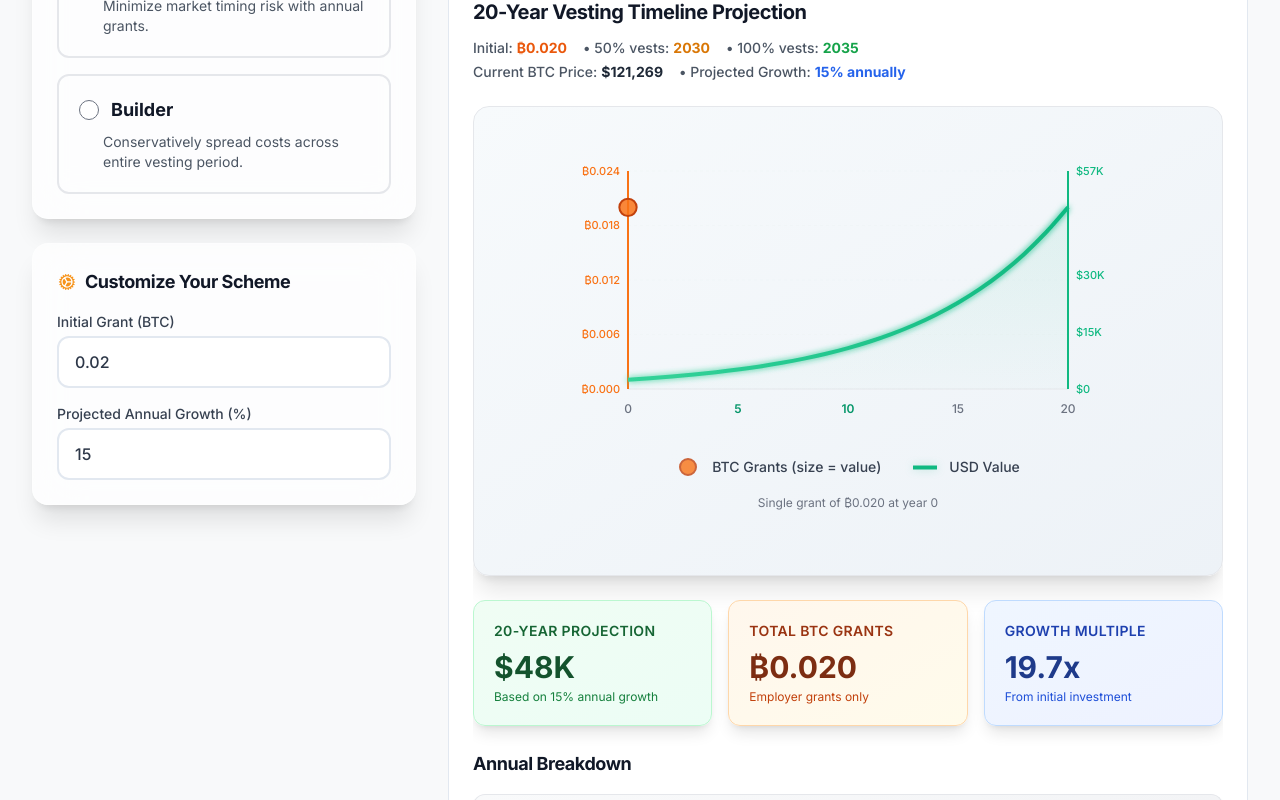
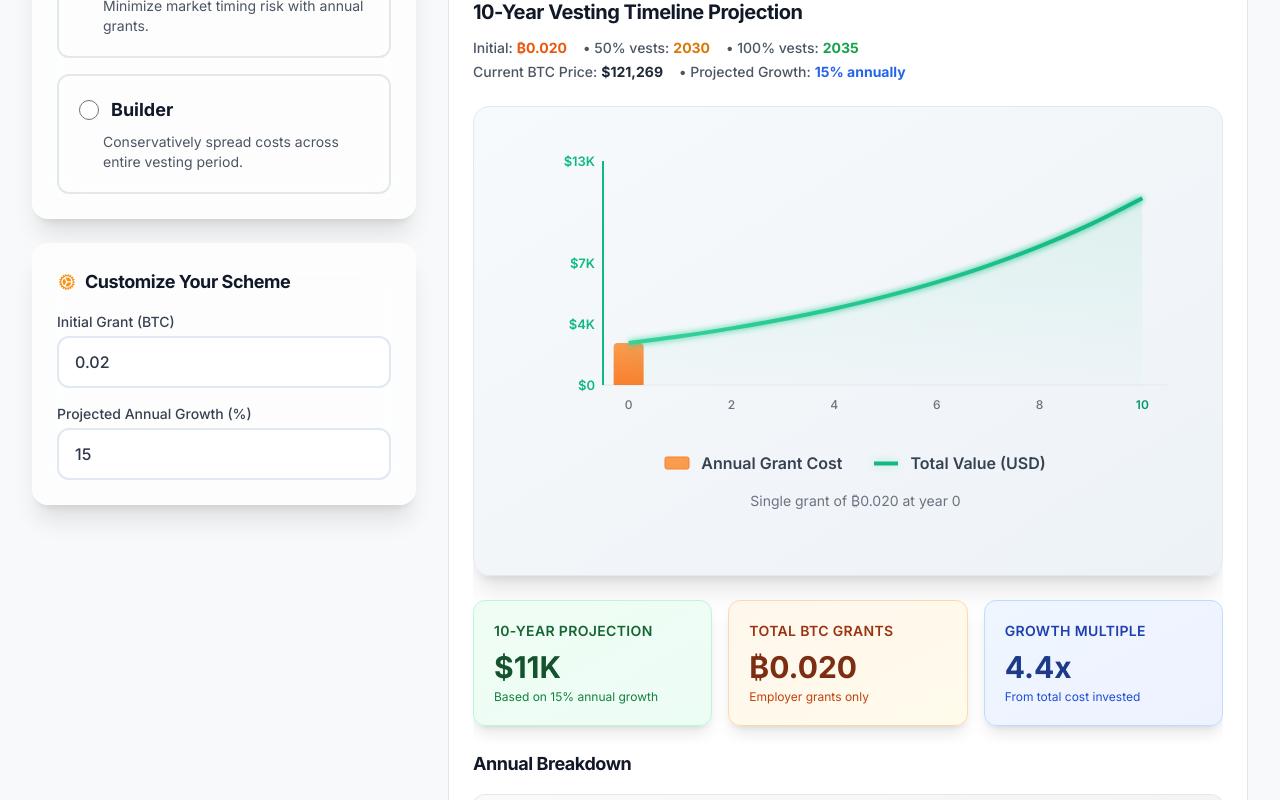
Before and after one commit to rathernotsay21/bitcoin_benefit, a Next.js app: page /calculator/accelerator in a window 1280 px wide. Shown: the part 400-1200 px from the top of the page. Built offline with nearby package versions, Linux system fonts and the light colour scheme.

Commit message:
chart changes

```diff
--- a/src/components/VestingTimelineChartRecharts.tsx
+++ b/src/components/VestingTimelineChartRecharts.tsx
@@ -5,6 +5,7 @@ import {
   LineChart,
   Line,
   Area,
+  Bar,
   XAxis,
   YAxis,
   CartesianGrid,
@@ -232,11 +233,11 @@ const CustomLegend = ({ schemeId, initialGrant, annualGrant }: CustomLegendProps
     <div className="flex flex-col items-center gap-4 mt-4">
       <div className="flex justify-center gap-8">
         <div className="flex items-center gap-3">
-          <svg width="24" height="24" className="overflow-visible">
-            <circle cx="12" cy="12" r="8" fill="#f97316" opacity="0.8" stroke="#c2410c" strokeWidth="2" />
+          <svg width="24" height="12" className="overflow-visible">
+            <rect x="0" y="0" width="24" height="12" fill="#fb923c" opacity="0.9" stroke="#f97316" strokeWidth="1" rx="2" />
           </svg>
-          <span className="text-sm font-medium text-gray-700 dark:text-gray-300">
-            BTC Grants (size = value)
+          <span className="text-base font-semibold text-gray-700 dark:text-gray-300">
+            Annual Grant Cost
           </span>
         </div>
         <div className="flex items-center gap-3">
@@ -251,13 +252,13 @@ const CustomLegend = ({ schemeId, initialGrant, annualGrant }: CustomLegendProps
               filter="drop-shadow(0 0 4px #10b98140)"
             />
           </svg>
-          <span className="text-sm font-medium text-gray-700 dark:text-gray-300">
-            USD Value
+          <span className="text-base font-semibold text-gray-700 dark:text-gray-300">
+            Total Value (USD)
           </span>
         </div>
       </div>
       {/* Grant schedule subtitle */}
-      <div className="text-xs text-gray-500 dark:text-gray-400 text-center">
+      <div className="text-sm text-gray-500 dark:text-gray-400 text-center">
         {schemeId === 'accelerator' && `Single grant of ${formatBTC(initialGrant)} at year 0`}
         {schemeId === 'steady-builder' && `Initial ${formatBTC(initialGrant)} + ${formatBTC(annualGrant || 0)} annually for 5 years`}
         {schemeId === 'slow-burn' && `${formatBTC(annualGrant || 0)} annually for 10 years`}
@@ -288,11 +289,11 @@ function VestingTimelineChartRecharts({
     return () => window.removeEventListener('resize', checkIsMobile);
   }, []);
 
-  // Extend timeline to 20 years (240 months) if needed
+  // Extend timeline to 10 years (120 months) if needed
   const extendedTimeline = useMemo(() => {
     const extended = [...timeline];
     const maxMonth = Math.max(...timeline.map(p => p.month));
-    const targetMonths = 240; // 20 years
+    const targetMonths = 120; // 10 years
 
     if (maxMonth < targetMonths) {
       const monthlyGrowthRate = projectedBitcoinGrowth / 12 / 100;
@@ -320,22 +321,26 @@ function VestingTimelineChartRecharts({
   const yearlyData = useMemo(() => {
     const data = extendedTimeline
       .filter((_, index) => index % 12 === 0)
-      .slice(0, 21)
+      .slice(0, 11) // Only 11 points for 0-10 years
       .map((point, index) => {
         const year = index;
         let grantSize = 0;
+        let grantCost = 0; // Annual cost to employer
         let isInitialGrant = false;
 
-        // Determine if this year has a grant
+        // Determine if this year has a grant and its cost
         if (year === 0 && initialGrant > 0) {
           grantSize = initialGrant;
+          grantCost = initialGrant * currentBitcoinPrice; // Cost at today's price
           isInitialGrant = true;
         } else if (annualGrant && annualGrant > 0 && year > 0) {
           // Check scheme-specific grant rules
           if (schemeId === 'slow-burn' && year <= 10) {
             grantSize = annualGrant;
+            grantCost = annualGrant * currentBitcoinPrice;
           } else if (schemeId === 'steady-builder' && year <= 5) {
             grantSize = annualGrant;
+            grantCost = annualGrant * currentBitcoinPrice;
           }
         }
 
@@ -346,83 +351,53 @@ function VestingTimelineChartRecharts({
           bitcoinPrice: point.bitcoinPrice,
           vestedAmount: point.vestedAmount,
           grantSize,
+          grantCost, // Annual grant cost in USD
           isInitialGrant
         };
       });
 
     return data;
-  }, [extendedTimeline, initialGrant, annualGrant, schemeId]);
+  }, [extendedTimeline, initialGrant, annualGrant, schemeId, currentBitcoinPrice]);
 
   // Calculate current year for vesting display
   const currentYear = new Date().getFullYear();
 
-  const finalYear = yearlyData[20];
+  const finalYear = yearlyData[10]; // Year 10 is the final year
 
   const growthMultiple = useMemo(() => {
     if (!finalYear) return 0;
 
     const finalValue = finalYear.btcBalance * finalYear.bitcoinPrice;
 
-    if (initialGrant === 0) {
-      let totalCostInvested = 0;
-      yearlyData.slice(0, 11).forEach((point) => {
-        const year = point.year;
-        if (year > 0 && annualGrant && annualGrant > 0) {
-          const maxAnnualYears = schemeId === 'slow-burn' ? 10 : 5;
-          if (year <= maxAnnualYears) {
-            totalCostInvested += annualGrant * point.bitcoinPrice;
-          }
-        }
-      });
+    // Calculate total cost invested (sum of all grant costs)
+    let totalCostInvested = 0;
+    yearlyData.forEach((point) => {
+      if (point.grantCost > 0) {
+        totalCostInvested += point.grantCost;
+      }
+    });
 
-      return totalCostInvested > 0 ? finalValue / totalCostInvested : 0;
-    }
+    return totalCostInvested > 0 ? finalValue / totalCostInvested : 0;
+  }, [finalYear, yearlyData]);
 
-    const initialInvestment = initialGrant * currentBitcoinPrice;
-    return initialInvestment > 0 ? finalValue / initialInvestment : 0;
-  }, [finalYear, initialGrant, annualGrant, schemeId, yearlyData, currentBitcoinPrice]);
+  // Calculate Y-axis domain for USD only
+  const usdDomain = useMemo(() => {
+    // Get max value from either grant cost or USD value
+    const maxUsd = Math.max(...yearlyData.map(d => d.usdValue));
+    const maxCost = Math.max(...yearlyData.map(d => d.grantCost));
+    const maxValue = Math.max(maxUsd, maxCost);
 
-  // Calculate Y-axis domains with consistent padding across schemes
-  const { btcDomain, usdDomain } = useMemo(() => {
-    // For BTC axis, use a fixed domain based on total possible grants
-    // This ensures consistency across different schemes with same grant amounts
-    let maxPossibleBtc = 0;
+    // Add 20% padding for visual clarity
+    const padding = maxValue * 0.20;
 
-    if (schemeId === 'accelerator') {
-      maxPossibleBtc = initialGrant;
-    } else if (schemeId === 'steady-builder') {
-      maxPossibleBtc = initialGrant + (annualGrant || 0) * 5;
-    } else if (schemeId === 'slow-burn') {
-      maxPossibleBtc = (annualGrant || 0) * 10;
-    } else {
-      // Fallback to actual max
-      maxPossibleBtc = Math.max(...yearlyData.map(d => d.btcBalance));
-    }
-
-    // Add consistent 20% padding
-    const btcPadding = maxPossibleBtc * 0.20;
-
-    // For USD, calculate based on the projected value at year 20
-    const maxUsd = Math.max(...yearlyData.map(d => d.usdValue));
-    const usdPadding = maxUsd * 0.20;
-
-    return {
-      btcDomain: [
-        0,
-        maxPossibleBtc + btcPadding
-      ],
-      usdDomain: [
-        0,
-        maxUsd + usdPadding
-      ]
-    };
-  }, [yearlyData, schemeId, initialGrant, annualGrant]);
+    return [0, maxValue + padding];
+  }, [yearlyData]);
 
   return (
     <div className="w-full max-w-full overflow-hidden">
       <div className="mb-6">
         <h3 className="text-xl font-bold text-gray-900 dark:text-white mb-3 tracking-tight">
-          20-Year Vesting Timeline Projection
+          10-Year Vesting Timeline Projection
         </h3>
         <div className="flex flex-wrap gap-x-4 gap-y-1 text-sm text-gray-600 dark:text-gray-400">
           <span className="flex items-center gap-1">
@@ -467,8 +442,8 @@ function VestingTimelineChartRecharts({
             data={yearlyData}
             throttleDelay={50}
             margin={isMobile
-              ? { top: 20, right: 20, bottom: 25, left: 30 }
-              : { top: 40, right: 70, bottom: 40, left: 70 }
+              ? { top: 20, right: 15, bottom: 25, left: 25 }
+              : { top: 30, right: 30, bottom: 40, left: 45 }
             }
             maxBarSize={isMobile ? 20 : undefined}
             onMouseMove={useCallback((e: any) => {
@@ -499,18 +474,23 @@ function VestingTimelineChartRecharts({
                   <feMergeNode in="SourceGraphic"/>
                 </feMerge>
               </filter>
+
+              {/* Bar gradient for cost */}
+              <linearGradient id="costGradient" x1="0" y1="0" x2="0" y2="1">
+                <stop offset="0%" stopColor="#fb923c" stopOpacity={0.9} />
+                <stop offset="100%" stopColor="#f97316" stopOpacity={0.9} />
+              </linearGradient>
             </defs>
 
             <CartesianGrid
-              strokeDasharray="3 3"
-              stroke="#e5e7eb30"
+              stroke="transparent"
               vertical={false}
             />
 
             <XAxis
               dataKey="year"
-              ticks={[0, 5, 10, 15, 20]}
-              domain={[0, 20]}
+              ticks={[0, 2, 4, 6, 8, 10]}
+              domain={[0, 10]}
               axisLine={{ stroke: '#e5e7eb', strokeWidth: 1 }}
               tickLine={false}
               tick={(props: any) => {
@@ -536,24 +516,13 @@ function VestingTimelineChartRecharts({
             />
 
             <YAxis
-              yAxisId="btc"
+              yAxisId="usd"
               orientation="left"
-              tickFormatter={(value) => formatBTC(value)}
-              stroke="#f97316"
-              domain={btcDomain}
-              axisLine={{ stroke: '#f97316', strokeWidth: 2 }}
-              tick={{ fill: '#f97316', fontSize: 11, fontWeight: 500 }}
-              tickLine={false}
-            />
-
-            <YAxis
-              yAxisId="usd"
-              orientation="right"
               tickFormatter={(value) => formatUSDCompact(value)}
               stroke="#10b981"
               domain={usdDomain}
               axisLine={{ stroke: '#10b981', strokeWidth: 2 }}
-              tick={{ fill: '#10b981', fontSize: 11, fontWeight: 500 }}
+              tick={{ fill: '#10b981', fontSize: 13, fontWeight: 600 }}
               tickLine={false}
             />
 
@@ -573,42 +542,17 @@ function VestingTimelineChartRecharts({
             />
 
 
-
-            {/* BTC Grant circles positioned correctly on the balance line */}
-            {yearlyData.map((point, index) => {
-              if (!point.grantSize || point.grantSize === 0) return null;
-
-              // Calculate radius with logarithmic scaling and bounds
-              const minRadius = 8;   // Minimum circle size
-              const maxRadius = 25;  // Maximum circle size
-              const referenceGrant = 0.1; // Reference grant size for scaling
-
-              // Use logarithmic scaling to handle wide range of values
-              // This provides good visual distinction while preventing huge circles
-              const scaleFactor = Math.log10(1 + point.grantSize / referenceGrant);
-              const normalizedScale = Math.min(scaleFactor / 2, 1); // Cap at 1
-
-              // Interpolate between min and max radius
-              const radius = minRadius + (maxRadius - minRadius) * normalizedScale;
-
-              const fillColor = point.isInitialGrant ? '#f97316' : '#fb923c';
-              const strokeColor = point.isInitialGrant ? '#c2410c' : '#ea580c';
-
-              return (
-                <ReferenceDot
-                  key={`grant-${index}`}
-                  x={point.year}
-                  y={point.btcBalance}
-                  r={radius}
-                  fill={fillColor}
-                  stroke={strokeColor}
-                  strokeWidth={2}
-                  fillOpacity={0.85}
-                  yAxisId="btc"
-                  ifOverflow="visible"
-                />
-              );
-            })}
+            {/* Bar chart for annual grant costs */}
+            <Bar
+              yAxisId="usd"
+              dataKey="grantCost"
+              fill="url(#costGradient)"
+              name="Annual Grant Cost"
+              isAnimationActive={!isMobile}
+              animationDuration={1500}
+              radius={[4, 4, 0, 0]}
+              maxBarSize={30}
+            />
 
             {/* Add subtle area fills */}
             <Area
@@ -644,7 +588,7 @@ function VestingTimelineChartRecharts({
       {/* Enhanced Key Insights Cards */}
       <div className="mt-6 grid grid-cols-1 sm:grid-cols-2 md:grid-cols-3 gap-4">
         <div className="bg-gradient-to-br from-green-50 to-emerald-50 dark:from-green-900/30 dark:to-emerald-900/30 border border-green-200 dark:border-green-800 rounded-xl p-5 shadow-lg hover:shadow-xl transition-shadow">
-          <div className="text-sm font-semibold text-green-800 dark:text-green-300 mb-2 uppercase tracking-wide">20-Year Projection</div>
+          <div className="text-sm font-semibold text-green-800 dark:text-green-300 mb-2 uppercase tracking-wide">10-Year Projection</div>
           <div className="text-3xl font-bold text-green-900 dark:text-green-100 mb-1">
             {formatUSDCompact(finalYear?.usdValue || 0)}
           </div>
@@ -672,7 +616,7 @@ function VestingTimelineChartRecharts({
             }
           </div>
           <div className="text-xs text-blue-700 dark:text-blue-400">
-            {initialGrant > 0 ? 'From initial investment' : 'From total cost invested'}
+            From total cost invested
           </div>
         </div>
       </div>
@@ -690,24 +634,5 @@ function VestingTimelineChartRecharts({
   );
 }
 
-// Memoize the component with custom comparison
-export default React.memo(VestingTimelineChartRecharts, (prevProps, nextProps) => {
-  // Return true if props are equal (skip re-render), false if different (re-render)
-  return (
-    prevProps.initialGrant === nextProps.initialGrant &&
-    prevProps.annualGrant === nextProps.annualGrant &&
-    prevProps.projectedBitcoinGrowth === nextProps.projectedBitcoinGrowth &&
-    prevProps.currentBitcoinPrice === nextProps.currentBitcoinPrice &&
-    prevProps.schemeId === nextProps.schemeId &&
-    // Check timeline array
-    prevProps.timeline.length === nextProps.timeline.length &&
-    // Check first and last timeline points for changes
-    (prevProps.timeline.length === 0 ||
-      (prevProps.timeline[0].month === nextProps.timeline[0].month &&
-       prevProps.timeline[0].bitcoinPrice === nextProps.timeline[0].bitcoinPrice &&
-       prevProps.timeline[prevProps.timeline.length - 1].month ===
-       nextProps.timeline[nextProps.timeline.length - 1].month &&
-       prevProps.timeline[prevProps.timeline.length - 1].bitcoinPrice ===
-       nextProps.timeline[nextProps.timeline.length - 1].bitcoinPrice))
-  );
-});
+// Export without memoization to ensure updates when props change
+export default VestingTimelineChartRecharts;
```
